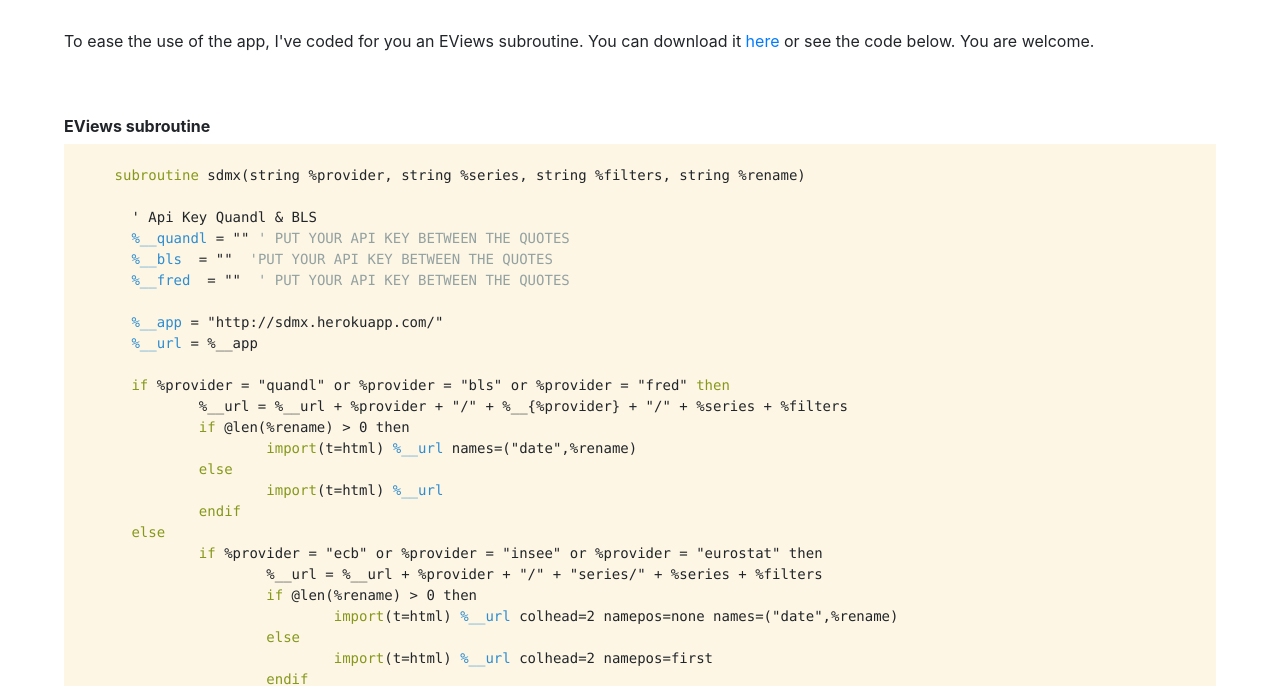
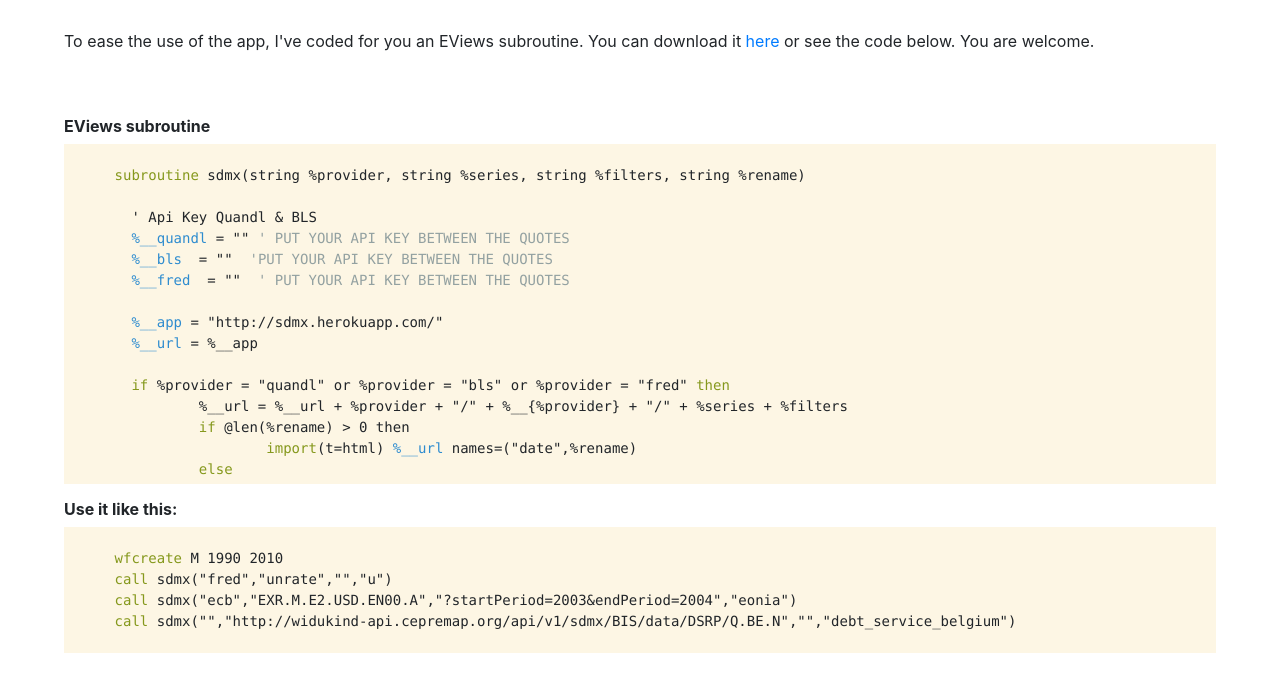
Before and after one commit to louisdecharson/eviewsSDMX, a website: page public/sub.html in a window 1280 px wide. Shown: the part 115-801 px from the top of the page. Drawn offline with nearby package versions, Linux system fonts and the light colour scheme.

Commit message:
sub.html

```diff
--- a/public/sub.html
+++ b/public/sub.html
@@ -48,7 +48,7 @@
     <p>To ease the use of the app, I've coded for you an EViews subroutine. You can download it <a href="./subsdmx.prg">here</a> or see the code below. You are welcome.</p><br></br>
 
     <h6>EViews subroutine</h6>
-    <pre><code>
+    <pre class="pre-scrollable"><code>
       <span class="keyw">subroutine</span> sdmx(string %provider, string %series, string %filters, string %rename)
 
         ' Api Key Quandl & BLS
@@ -84,7 +84,15 @@
                 <span class="keyw">endif</span>
         <span class="keyw">endif</span>
 <span class="keyw">endsub</span>
-    </code><pre>
+    </code></pre>
+    <h6>Use it like this:</h6>
+    <pre><code>
+      <span class="keyw">wfcreate</span> M 1990 2010
+      <span class="keyw">call</span> sdmx("fred","unrate","","u")
+      <span class="keyw">call</span> sdmx("ecb","EXR.M.E2.USD.EN00.A","?startPeriod=2003&endPeriod=2004","eonia")
+      <span class="keyw">call</span> sdmx("","http://widukind-api.cepremap.org/api/v1/sdmx/BIS/data/DSRP/Q.BE.N","","debt_service_belgium")
+    </code></pre>
+
 
     <!-- JAVASCRIPT /-->
   <script src="https://maxcdn.bootstrapcdn.com/bootstrap/4.0.0-alpha.4/js/bootstrap.min.js" integrity="sha384-VjEeINv9OSwtWFLAtmc4JCtEJXXBub00gtSnszmspDLCtC0I4z4nqz7rEFbIZLLU" crossorigin="anonymous"></script>
```
